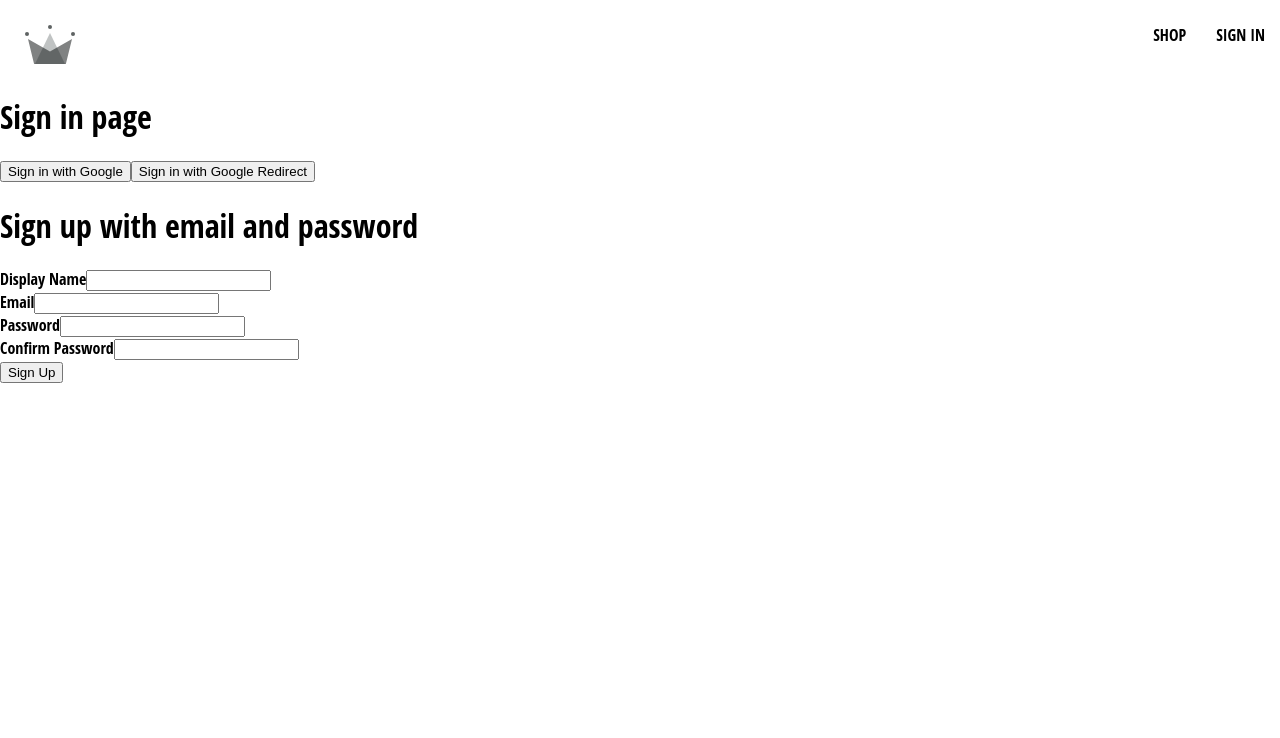
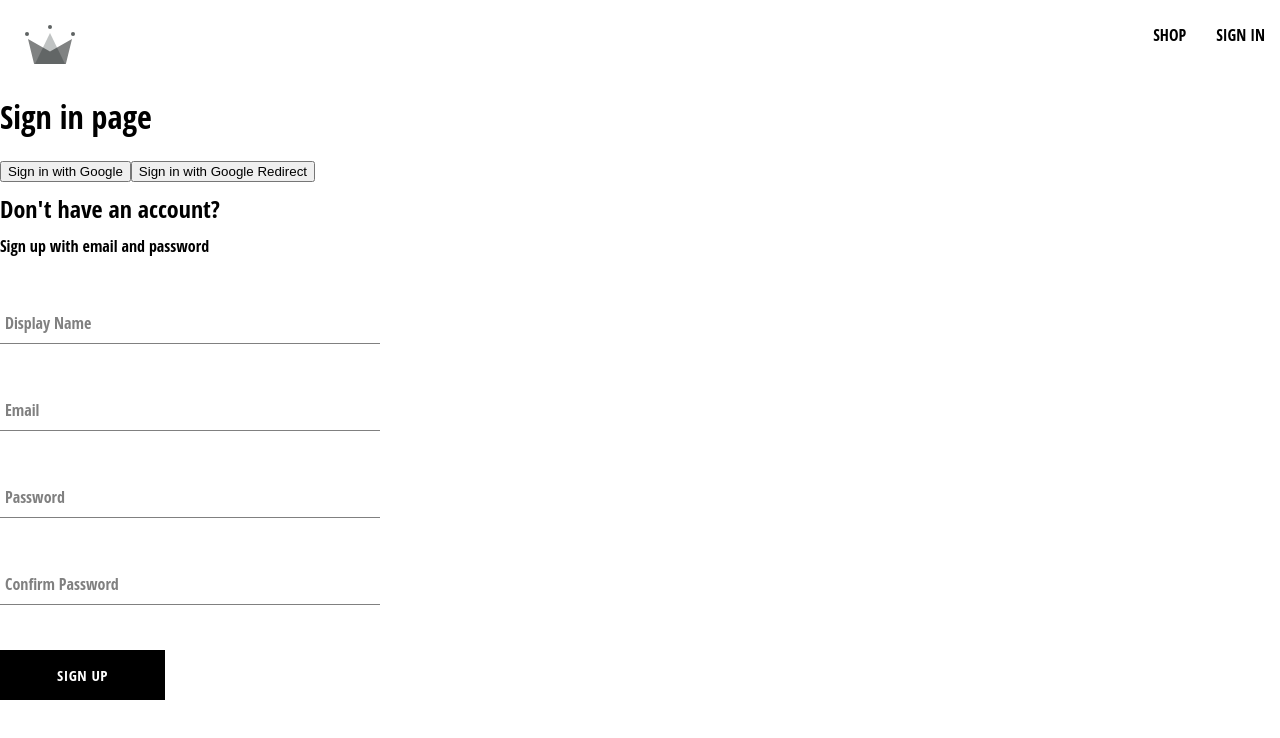
Before and after one commit to thomasbrown25/boiler-plate, a React (Create React App) app: page /sign-in in a window 1280 px wide. Shown: the top 738 px of the page. Built offline with nearby package versions, Linux system fonts and the light colour scheme.

Commit message:
created the sign up component, the form input component, button component

```diff
--- /dev/null
+++ b/src/components/button/button.component.jsx
@@ -0,0 +1,19 @@
+import './button.styles.scss';
+
+const BUTTON_TYPE_CLASSES = {
+    google: 'google-sign-in',
+    inverted: 'inverted'
+};
+
+const Button = ({ children, buttonType, ...otherProps }) => {
+    return (
+        <button
+            className={`button-container ${BUTTON_TYPE_CLASSES[buttonType]}`}
+            {...otherProps}
+        >
+            {children}
+        </button>
+    );
+};
+
+export default Button;
--- /dev/null
+++ b/src/components/button/button.styles.scss
@@ -0,0 +1,46 @@
+.button-container {
+    min-width: 165px;
+    width: auto;
+    height: 50px;
+    letter-spacing: 0.5px;
+    line-height: 50px;
+    padding: 0 35px 0 35px;
+    font-size: 15px;
+    background-color: black;
+    color: white;
+    text-transform: uppercase;
+    font-family: 'Open Sans Condensed';
+    font-weight: bolder;
+    border: none;
+    cursor: pointer;
+    display: flex;
+    justify-content: center;
+
+    &:hover {
+        background-color: white;
+        color: black;
+        border: 1px solid black;
+    }
+
+    &.google-sign-in {
+        background-color: #4285f4;
+        color: white;
+
+        &:hover {
+            background-color: #357ae8;
+            border: none;
+        }
+    }
+
+    &.inverted {
+        background-color: white;
+        color: black;
+        border: 1px solid black;
+
+        &:hover {
+            background-color: black;
+            color: white;
+            border: none;
+        }
+    }
+}
--- a/src/components/form-input/form-input.component.jsx
+++ b/src/components/form-input/form-input.component.jsx
@@ -1,8 +1,11 @@
 import { Fragment } from 'react';
+
+import './form-input.styles.scss';
 
 const FormInput = ({ label, ...otherProps }) => {
     return (
         <div className='group'>
+            <input className='form-input' {...otherProps} />
             {label && (
                 <label
                     className={`${
@@ -12,7 +15,6 @@
                     {label}
                 </label>
             )}
-            <input className='form-input' {...otherProps} />
         </div>
     );
 };
--- a/src/components/form-input/form-input.styles.scss
+++ b/src/components/form-input/form-input.styles.scss
@@ -0,0 +1,54 @@
+$sub-color: grey;
+$main-color: black;
+
+@mixin shrinkLabel {
+  top: -14px;
+  font-size: 12px;
+  color: $main-color;
+}
+
+.group {
+  position: relative;
+  margin: 45px 0;
+
+  .form-input {
+    background: none;
+    background-color: white;
+    color: $sub-color;
+    font-size: 18px;
+    padding: 10px 10px 10px 5px;
+    display: block;
+    width: 100%;
+    border: none;
+    border-radius: 0;
+    border-bottom: 1px solid $sub-color;
+    margin: 25px 0;
+
+    &:focus {
+      outline: none;
+    }
+
+    &:focus ~ .form-input-label {
+      @include shrinkLabel();
+    }
+  }
+
+  input[type='password'] {
+    letter-spacing: 0.3em;
+  }
+
+  .form-input-label {
+    color: $sub-color;
+    font-size: 16px;
+    font-weight: normal;
+    position: absolute;
+    pointer-events: none;
+    left: 5px;
+    top: 10px;
+    transition: 300ms ease all;
+
+    &.shrink {
+      @include shrinkLabel();
+    }
+  }
+}
--- a/src/components/sign-up-form/sign-up-form.component.jsx
+++ b/src/components/sign-up-form/sign-up-form.component.jsx
@@ -1,11 +1,14 @@
 import { useState } from 'react';
 
 import FormInput from '../form-input/form-input.component';
+import Button from '../button/button.component';
 
 import {
     createAuthUserWithEmailAndPassword,
     createUserDocumentFromAuth
 } from '../../utils/firebase/firebase.utils';
+
+import './sign-up-form.styles.scss';
 
 const defaultFormFields = {
     displayName: '',
@@ -56,8 +59,9 @@
     };
 
     return (
-        <div>
-            <h1>Sign up with email and password</h1>
+        <div className='sign-up-container'>
+            <h2>Don't have an account?</h2>
+            <span>Sign up with email and password</span>
             <form onSubmit={handleSubmit}>
                 <FormInput
                     label='Display Name'
@@ -95,7 +99,7 @@
                     value={confirmPassword}
                 />
 
-                <button type='submit'>Sign Up</button>
+                <Button type='submit'>Sign Up</Button>
             </form>
         </div>
     );
--- /dev/null
+++ b/src/components/sign-up-form/sign-up-form.styles.scss
@@ -0,0 +1,9 @@
+.sign-up-container {
+    display: flex;
+    flex-direction: column;
+    width: 380px;
+
+    h2 {
+        margin: 10px 0;
+    }
+}
```
